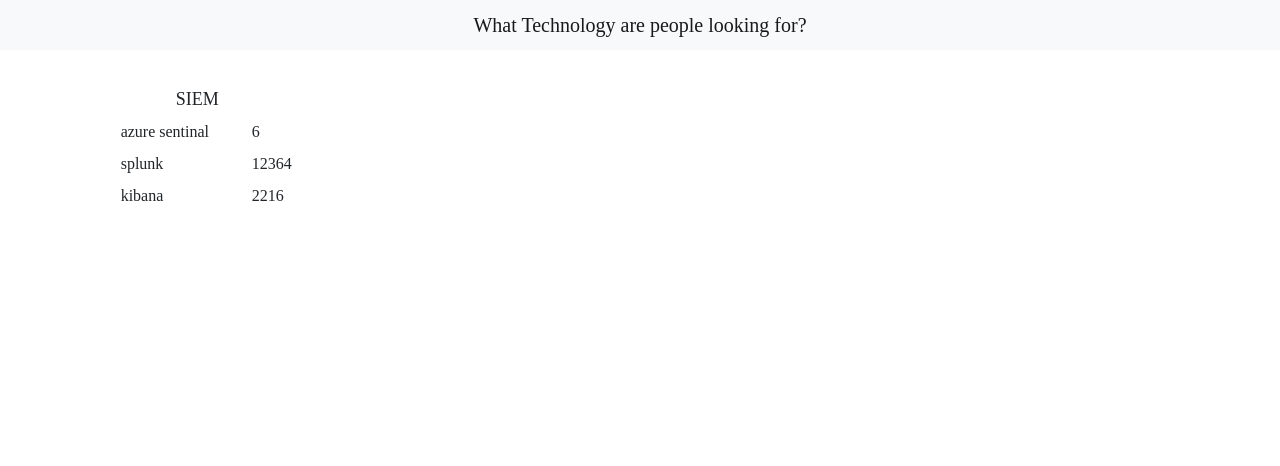
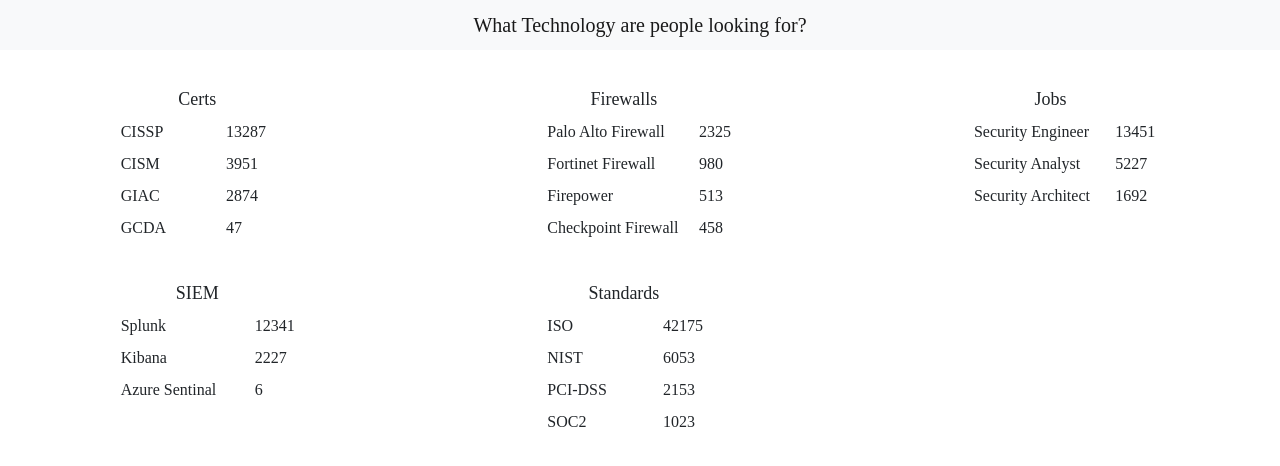
Before and after one commit to eric-warren/Job-Finder, a plain HTML site: page index.html in a window 1280 px wide. Drawn offline with nearby package versions, Linux system fonts and the light colour scheme.

Commit message:
added updated jinja

```diff
--- a/css/main.css
+++ b/css/main.css
@@ -1,6 +1,6 @@
 .container{
-  margin: 0%;
-  padding: 0%;
+  margin: 0;
+  padding: 0;
   max-width: 100%;
 }
 .navbar-brand{
--- a/index.html
+++ b/index.html
@@ -3,7 +3,7 @@
 
   <head>
     <meta charset="utf-8">
-  <title>Test title</title>
+    <title>Popular Tech</title>
     <meta name="description" content="">
     <meta name="viewport" content="width=device-width, initial-scale=1">
 
@@ -20,7 +20,77 @@
         <span class="navbar-brand mb-0 h1">What Technology are people looking for?</span>
       </nav>
       <div class='row'>
+          <div class="col-lg-4 col-sm-12">
+                <table class="table">
+                  <thead>
+                    <tr>
+                      <th scope="col" colspan=2 class="thead">Certs</th>
+                    </tr>
+                  </thead>
+                  <tbody>
+                    <tr>
+                        <th scope="row">CISSP</th>
+                        <th>13287</th>
+                      </tr><tr>
+                        <th scope="row">CISM</th>
+                        <th>3951</th>
+                      </tr><tr>
+                        <th scope="row">GIAC</th>
+                        <th>2874</th>
+                      </tr><tr>
+                        <th scope="row">GCDA</th>
+                        <th>47</th>
+                      </tr>
+                  </tbody>
+                </table>
+              </div>
+            <div class="col-lg-4 col-sm-12">
+                <table class="table">
+                  <thead>
+                    <tr>
+                      <th scope="col" colspan=2 class="thead">Firewalls</th>
+                    </tr>
+                  </thead>
+                  <tbody>
+                    <tr>
+                        <th scope="row">Palo Alto Firewall</th>
+                        <th>2325</th>
+                      </tr><tr>
+                        <th scope="row">Fortinet Firewall</th>
+                        <th>980</th>
+                      </tr><tr>
+                        <th scope="row">Firepower</th>
+                        <th>513</th>
+                      </tr><tr>
+                        <th scope="row">Checkpoint Firewall</th>
+                        <th>458</th>
+                      </tr>
+                  </tbody>
+                </table>
+              </div>
+            <div class="col-lg-4 col-sm-12">
+                <table class="table">
+                  <thead>
+                    <tr>
+                      <th scope="col" colspan=2 class="thead">Jobs</th>
+                    </tr>
+                  </thead>
+                  <tbody>
+                    <tr>
+                        <th scope="row">Security Engineer</th>
+                        <th>13451</th>
+                      </tr><tr>
+                        <th scope="row">Security Analyst</th>
+                        <th>5227</th>
+                      </tr><tr>
+                        <th scope="row">Security Architect</th>
+                        <th>1692</th>
+                      </tr>
+                  </tbody>
+                </table>
+              </div>
 
+        </div><div class='row'>
           <div class="col-lg-4 col-sm-12">
                 <table class="table">
                   <thead>
@@ -30,14 +100,38 @@
                   </thead>
                   <tbody>
                     <tr>
-                <th scope="row">azure sentinal</th>
+                        <th scope="row">Splunk</th>
+                        <th>12341</th>
+                      </tr><tr>
+                        <th scope="row">Kibana</th>
+                        <th>2227</th>
+                      </tr><tr>
+                        <th scope="row">Azure Sentinal</th>
                         <th>6</th>
+                      </tr>
+                  </tbody>
+                </table>
+              </div>
+            <div class="col-lg-4 col-sm-12">
+                <table class="table">
+                  <thead>
+                    <tr>
+                      <th scope="col" colspan=2 class="thead">Standards</th>
+                    </tr>
+                  </thead>
+                  <tbody>
+                    <tr>
+                        <th scope="row">ISO</th>
+                        <th>42175</th>
                       </tr><tr>
-                <th scope="row">splunk</th>
-                <th>12364</th>
+                        <th scope="row">NIST</th>
+                        <th>6053</th>
                       </tr><tr>
-                <th scope="row">kibana</th>
-                <th>2216</th>
+                        <th scope="row">PCI-DSS</th>
+                        <th>2153</th>
+                      </tr><tr>
+                        <th scope="row">SOC2</th>
+                        <th>1023</th>
                       </tr>
                   </tbody>
                 </table>
@@ -48,7 +142,8 @@
 
     <script src="https://cdn.jsdelivr.net/npm/bootstrap@5.0.1/dist/js/bootstrap.bundle.min.js" integrity="sha384-gtEjrD/SeCtmISkJkNUaaKMoLD0//ElJ19smozuHV6z3Iehds+3Ulb9Bn9Plx0x4" crossorigin="anonymous"></script>
     <script src="js/vendor/modernizr-3.11.2.min.js"></script>
-  <script src="js/plugins.js"></script>
+    <script src="https://ajax.googleapis.com/ajax/libs/jquery/3.5.1/jquery.min.js"></script>
+    <script src="https:////cdn.datatables.net/1.10.25/js/jquery.dataTables.min.js"></script>
     <script src="js/main.js"></script>
 
   </body>
```
Also changed, not shown: python/templates/index.html (+4 -4 lines), .github/workflows/python-app.yml, favicon.ico (deleted), 8 other files. Lines whose indentation alone changed are shown as unchanged.
